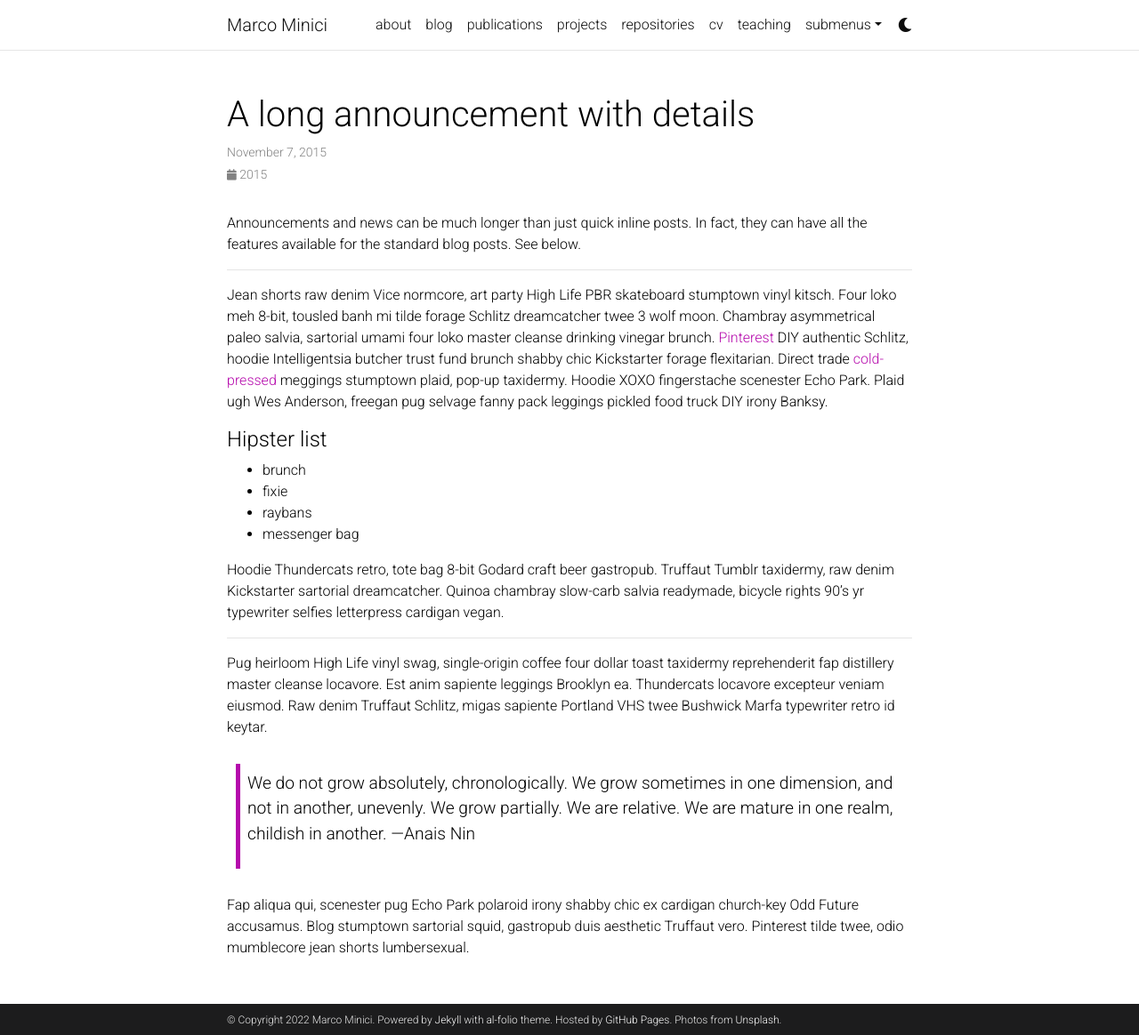
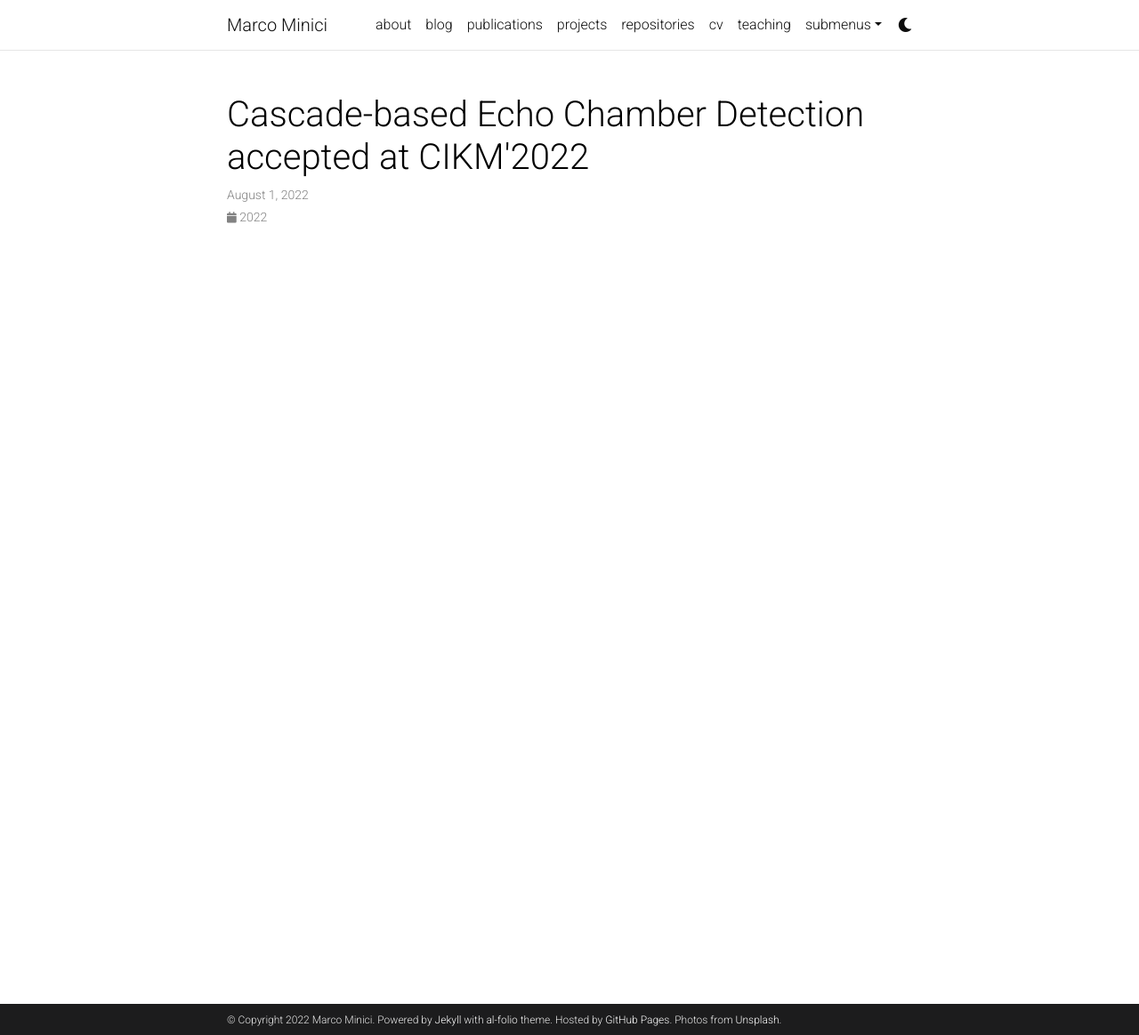
Before and after one commit to mminici/mminici.github.io, a Jekyll site: the page built from _news/announcement_2.md, in a window 1280 px wide and 1164 px high. Shown: the whole window at 89% size. Built offline with Jekyll 4.4.1, drawn with Linux system fonts in a browser that asks for light colours; comment, search, counter and statistics services are not loaded; a style sheet for code colours, icons or effects is not loaded.

Commit message:
Update announcement_2.md

```diff
--- a/_news/announcement_2.md
+++ b/_news/announcement_2.md
@@ -1,31 +1,6 @@
 ---
 layout: post
-title: A long announcement with details
-date: 2015-11-07 16:11:00-0400
-inline: false
+title: Cascade-based Echo Chamber Detection accepted at CIKM'2022
+date: 2022-08-01
+inline: true
 ---
-
-Announcements and news can be much longer than just quick inline posts. In fact, they can have all the features available for the standard blog posts. See below.
-
-***
-
-Jean shorts raw denim Vice normcore, art party High Life PBR skateboard stumptown vinyl kitsch. Four loko meh 8-bit, tousled banh mi tilde forage Schlitz dreamcatcher twee 3 wolf moon. Chambray asymmetrical paleo salvia, sartorial umami four loko master cleanse drinking vinegar brunch. <a href="https://www.pinterest.com">Pinterest</a> DIY authentic Schlitz, hoodie Intelligentsia butcher trust fund brunch shabby chic Kickstarter forage flexitarian. Direct trade <a href="https://en.wikipedia.org/wiki/Cold-pressed_juice">cold-pressed</a> meggings stumptown plaid, pop-up taxidermy. Hoodie XOXO fingerstache scenester Echo Park. Plaid ugh Wes Anderson, freegan pug selvage fanny pack leggings pickled food truck DIY irony Banksy.
-
-#### Hipster list
-<ul>
-    <li>brunch</li>
-    <li>fixie</li>
-    <li>raybans</li>
-    <li>messenger bag</li>
-</ul>
-
-Hoodie Thundercats retro, tote bag 8-bit Godard craft beer gastropub. Truffaut Tumblr taxidermy, raw denim Kickstarter sartorial dreamcatcher. Quinoa chambray slow-carb salvia readymade, bicycle rights 90's yr typewriter selfies letterpress cardigan vegan.
-
-***
-
-Pug heirloom High Life vinyl swag, single-origin coffee four dollar toast taxidermy reprehenderit fap distillery master cleanse locavore. Est anim sapiente leggings Brooklyn ea. Thundercats locavore excepteur veniam eiusmod. Raw denim Truffaut Schlitz, migas sapiente Portland VHS twee Bushwick Marfa typewriter retro id keytar.
-
-> We do not grow absolutely, chronologically. We grow sometimes in one dimension, and not in another, unevenly. We grow partially. We are relative. We are mature in one realm, childish in another.
-> —Anais Nin
-
-Fap aliqua qui, scenester pug Echo Park polaroid irony shabby chic ex cardigan church-key Odd Future accusamus. Blog stumptown sartorial squid, gastropub duis aesthetic Truffaut vero. Pinterest tilde twee, odio mumblecore jean shorts lumbersexual.
```
